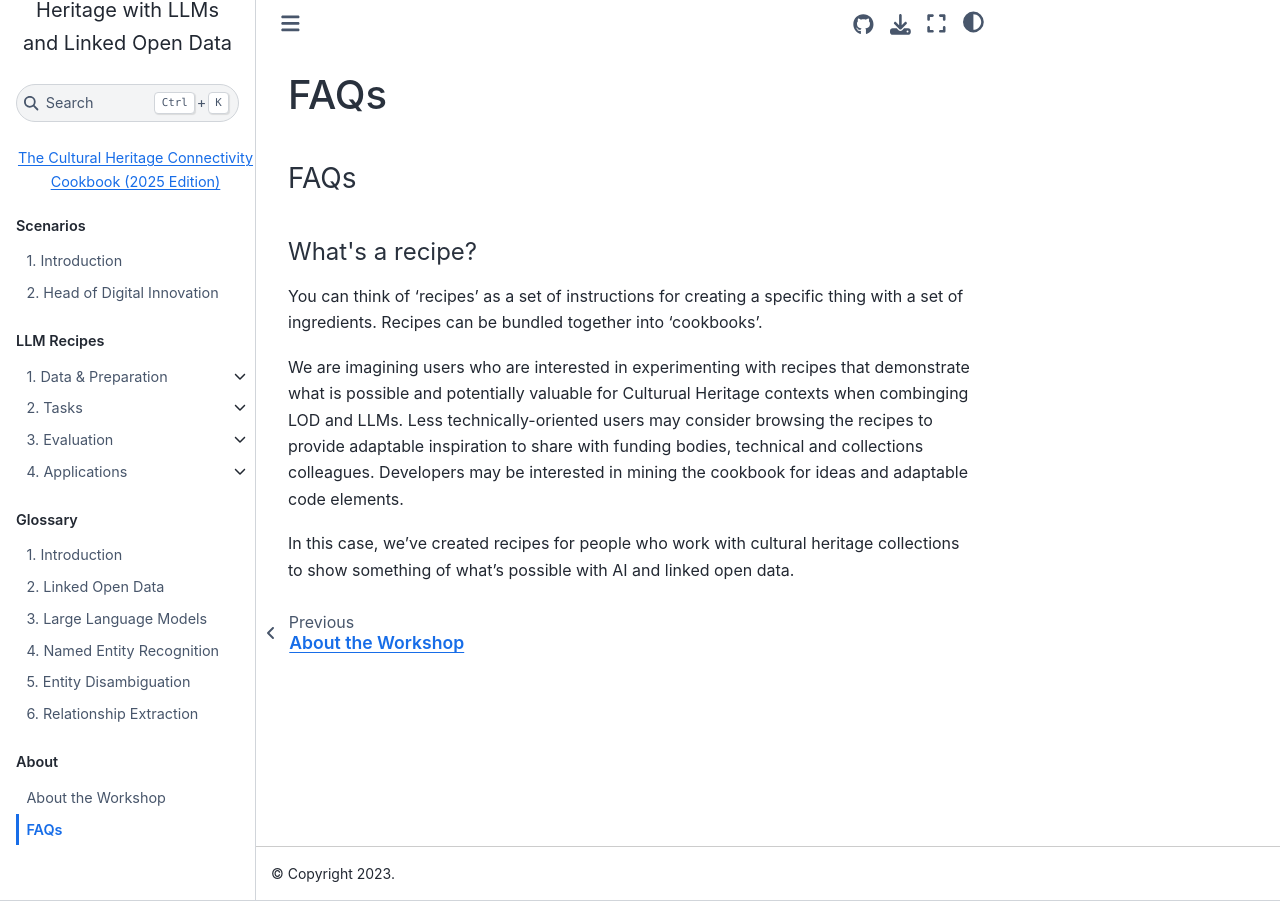
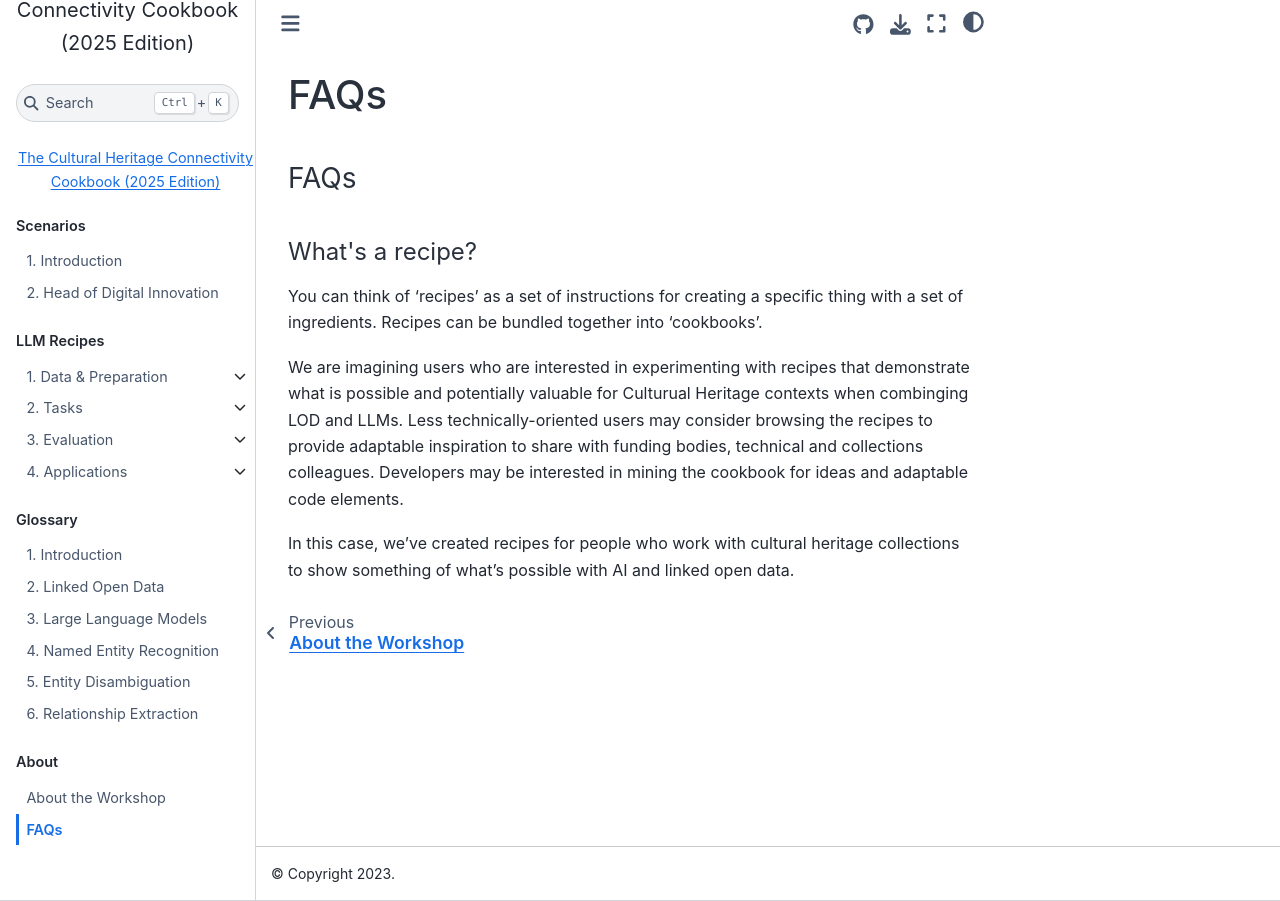
Before and after one commit to pelagios/llm-lod-enriching-heritage, a Jupyter Book: the page built from faqs.md, in a window 1280 px wide. Built offline with Jupyter Book 1.0.4 settings and Sphinx 7.4.7 and the Sphinx Book theme 1.1.4, drawn with Linux system fonts in a browser that asks for light colours; pages that are not in the unit, such as notebooks, are missing from menus; some of the changed text lies outside the part shown.

Commit message:
Update _config.yml

```diff
--- a/_config.yml
+++ b/_config.yml
@@ -1,5 +1,5 @@
 # Book settings
-title: Enriching Digital Heritage with LLMs and Linked Open Data
+title: Cultural Heritage Connectivity Cookbook (2025 Edition)
 author:
 execute:
   execute_notebooks: 'off'
```
